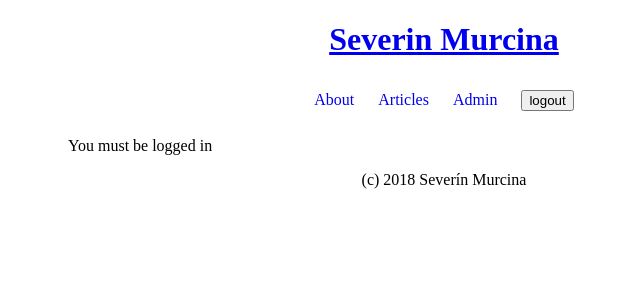
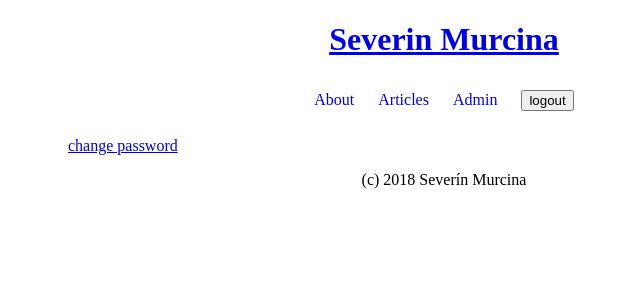
Before and after one commit to okoberie/flask_project, a Flask app: page /admin/ in a window 1280 px wide. Shown: the top 300 px of the page, without its empty margins (196-836 px from the left). Run offline with Flask 2, Linux system fonts and the light colour scheme; the visitor is signed in with stand-in values (Sample User, id 1).

Commit message:
adds hashed passwords and password change

```diff
--- a/mdblog/app.py
+++ b/mdblog/app.py
@@ -15,6 +15,7 @@ from wtforms.validators import InputRequired
 
 from .models import db
 from .models import Article
+from .models import User
 
 import os
 
@@ -36,6 +37,10 @@ class LoginForm(FlaskForm):
 class ArticleForm(FlaskForm):
     title = StringField("Title", validators=[InputRequired()])
     content = TextAreaField("Content")
+
+class ChangePasswordForm(FlaskForm):
+    old_password = PasswordField("Old password", validators=[InputRequired()])
+    new_password = PasswordField("New password", validators=[InputRequired()])
 
 ##CONTROLLERS
 @flask_app.route("/")
@@ -131,9 +136,9 @@ def view_login():
 def login_user():
     login_form = LoginForm(request.form)
     if login_form.validate():
-        if login_form.username.data == flask_app.config["USERNAME"] and \
-                login_form.password.data == flask_app.config["PASSWORD"]:
-            session["logged"] = True
+        user = User.query.filter_by(username = login_form.username.data).first()
+        if user and user.check_password(login_form.password.data):
+            session["logged"] = user.username
             flash("Login successfull", "alert-success")
             return redirect(url_for("view_admin"))
         else:
@@ -143,6 +148,34 @@ def login_user():
         for error in login_from.errors:
             flash("{} is missing".format(error), "alert-danger")
         return redirect(url_for("view_login"))
+
+@flask_app.route("/changepassword/", methods=["GET"])
+def view_change_password():
+    if "logged" not in session:
+        return redirect(url_for("view_login"))
+    form = ChangePasswordForm()
+    return render_template("change_password.jinja", form=form)
+
+@flask_app.route("/changepassword/", methods=["POST"])
+def change_password():
+    if "logged" not in session:
+        return redirect(url_for("view_login"))
+    form = ChangePasswordForm(request.form)
+    if form.validate():
+        user = User.query.filter_by(username = session["logged"]).first()
+        if user and user.check_password(form.old_password.data):
+            user.set_password(form.new_password.data)
+            db.session.add(user)
+            db.session.commit()
+            flash("Password changed!", "alert-success")
+            return redirect(url_for("view_admin"))
+        else:
+            flash("Invalid credentials", "alert-danger")
+            return render_template("change_password.jinja", form=form)
+    else:
+        for error in login_from.errors:
+            flash("{} is missing".format(error), "alert-danger")
+        return redirect(url_for("view_welcome_page"))
 
 @flask_app.route("/logout/", methods=["POST"])
 def logout_user():
@@ -155,3 +188,10 @@ def init_db(app):
     with app.app_context():
         db.create_all()
         print("database initialized")
+
+        default_user = User(username="admin")
+        default_user.set_password("admin")
+
+        db.session.add(default_user)
+        db.session.commit()
+        print("default user was created")
--- a/mdblog/templates/admin.jinja
+++ b/mdblog/templates/admin.jinja
@@ -3,5 +3,5 @@
 {% block title %} Admin page {% endblock %}
 
 {% block main %}
-You must be logged in
+	<a href="{{ url_for("view_change_password") }}">change password </a>
 {% endblock %}
```
Also changed, not shown: mdblog/models.py (+9 -1 lines), mdblog/templates/change_password.jinja (added, +20 -0 lines).
